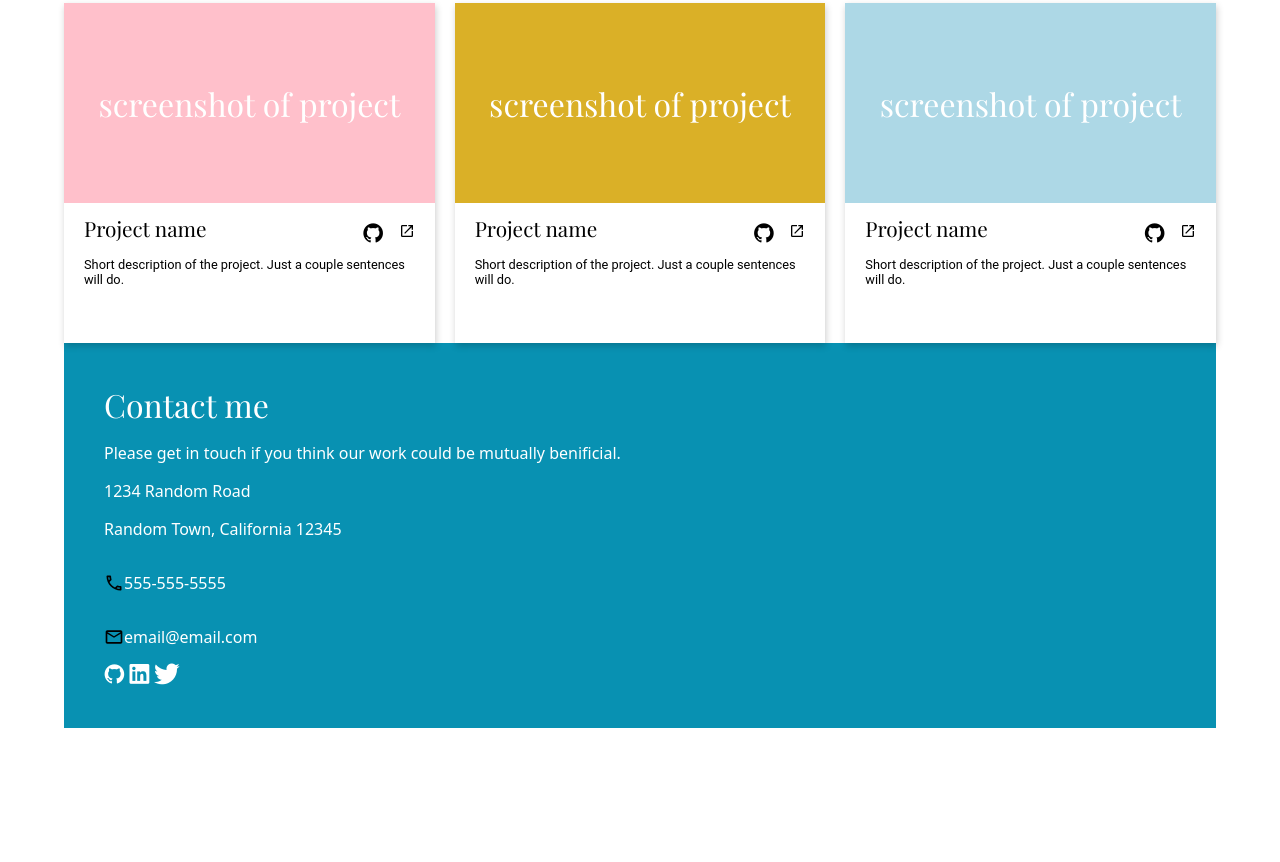
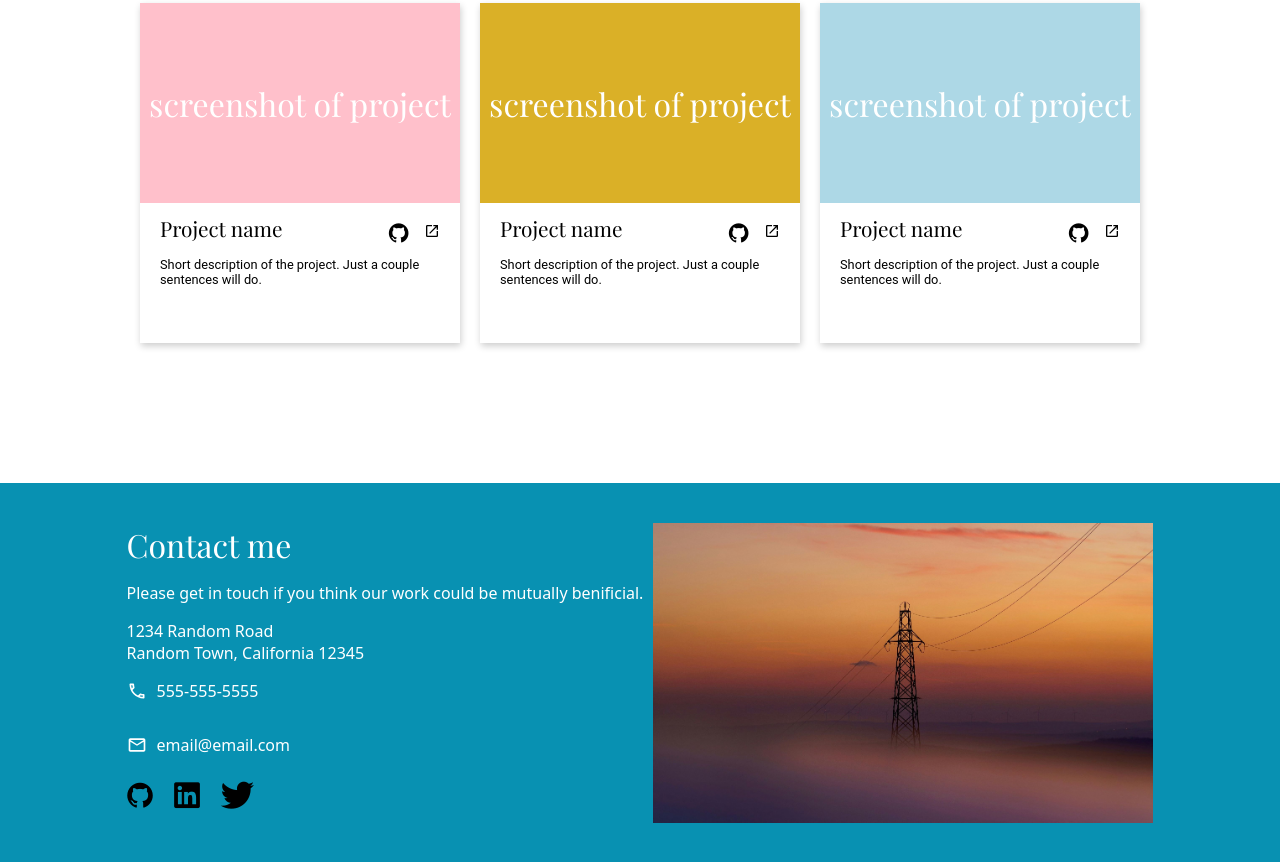
Before and after one commit to Accany1/odin-homepage, a plain HTML site: page index.html in a window 1280 px wide. Shown: the part 900-1762 px from the top of the page. Before the commit the page ends 1668 px from the top, so only its background shows below. Drawn offline with nearby package versions, Linux system fonts and the light colour scheme; a web font is replaced by a local one.

Commit message:
working pc site

```diff
--- a/index.html
+++ b/index.html
@@ -107,7 +107,7 @@
                 </div>
             </div>
         </div>
-
+    </div>
     <footer>
         <div class="footer-container">
             <h1 class="footer-title">Contact me</h1>
@@ -118,21 +118,22 @@
             </div>
             <div>
                 <div class="phone">
-                        <img src="./phone-outline.svg" alt="" width="20px" height="20px">
+                    <img src="./phone-outline.svg" alt="" width="20px" height="20px" class="footer-svg">
                     <p class="phone-number">555-555-5555</p>
                 </div>
                 <div class="email">
-                        <img src="./email-outline.svg" alt="" width="20px" height="20px">
-                        <p class="email">email@email.com</p>
+                    <img src="./email-outline.svg" alt="" width="20px" height="20px" class="footer-svg">
+                    <p class="email-text">email@email.com</p>
                 </div>
             </div>
-                <div>
+            <div class="footer-icons">
                 <i class="devicon-github-original"></i>
                 <i class="devicon-linkedin-plain"></i>
                 <i class="devicon-twitter-original"></i>
             </div>
+
         </div>
+        <img src="./pexels-pealdesign-28712681.jpg" alt="" class="footer-image">
     </footer>
-    </div>
 </body>
 </html>
--- a/style.css
+++ b/style.css
@@ -35,11 +35,15 @@ i {
 
 .content {
     margin: 40px 5%;
+    display: flex;
+    flex-direction: column;
+    align-items: center;
 }
 
 .heading {
     display: flex;
     align-items: center;
+    max-width: 1000px;
 }
 
 .main-image {
@@ -58,7 +62,8 @@ i {
     box-shadow: 1px 3px 7px rgba(0,0,0,0.2);
 }
 .works-section {
-    margin-top: 100px;
+    margin: 100px 0px;
+    max-width: 1000px;
 }
 
 .screenshots {
@@ -131,10 +136,18 @@ i {
 footer {
     background-color: #0891B2;
     padding: 40px;
+    display: flex;
+    justify-content: center;
 }
 
 .footer-container {
     color: white;
+    padding-right: 10px;
+    max-width: 1000px;
+}
+
+.footer-location {
+    margin: 0;
 }
 
 .phone,
@@ -142,3 +155,28 @@ footer {
     display: flex;
     align-items: center;
 }
+
+.footer-svg {
+    filter:invert(100%)
+}
+
+.phone-number,
+.email-text {
+    margin-left: 10px;
+}
+
+.footer-icons {
+    margin-top: 10px;
+    display: flex;
+    gap: 20px;
+    font-size: 1.3em;
+    filter:invert(100%)
+}
+
+.footer-image{
+    height: 300px;
+    width: 500px;
+    object-fit:cover;
+    object-position: 50% 100%;
+
+}
```
Lines whose indentation alone changed are shown as unchanged.
